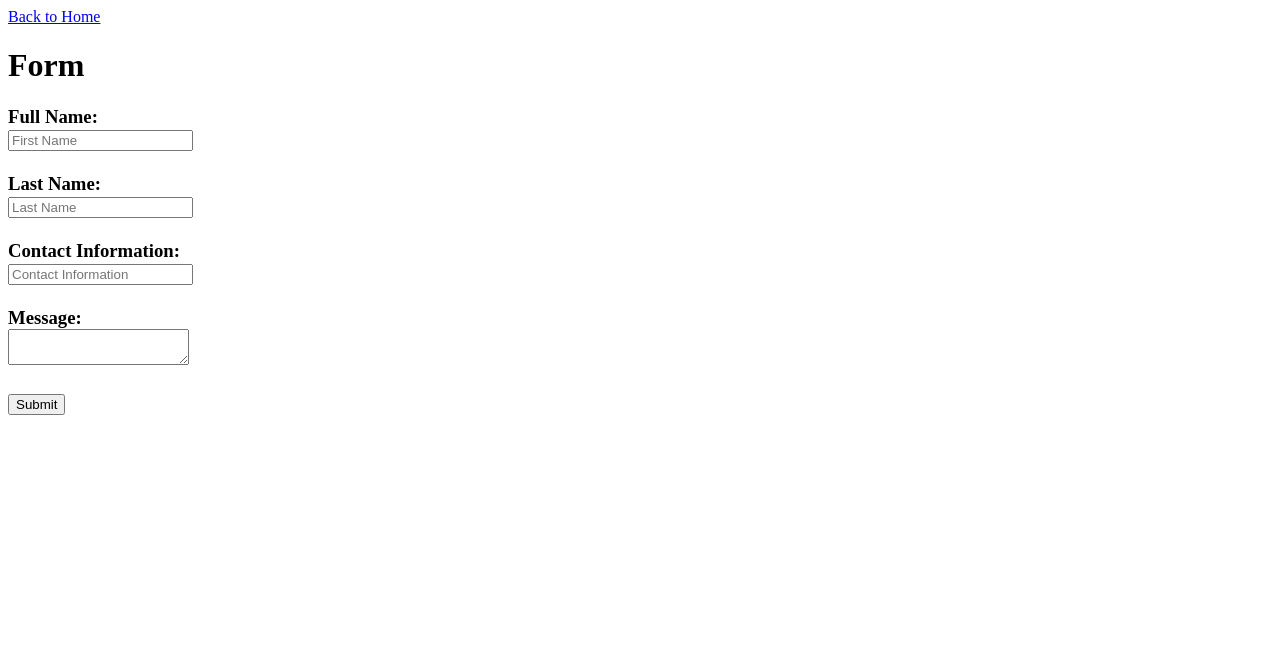
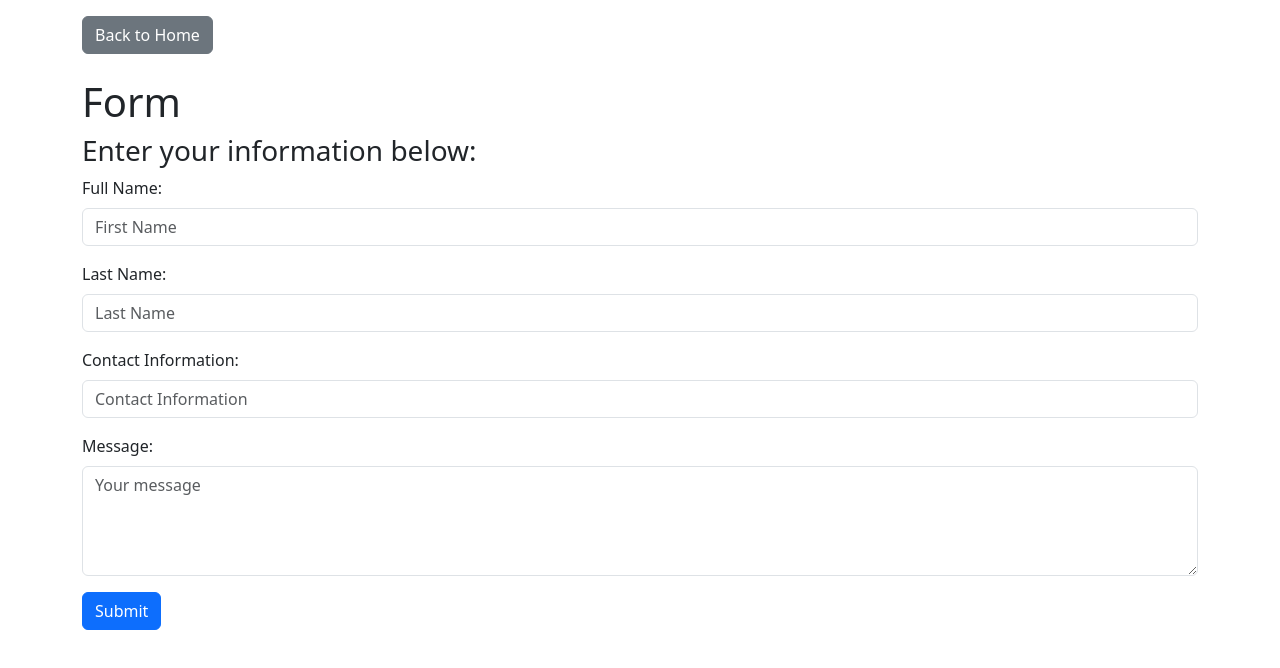
Before and after one commit to cheshireNE/week3-Bootstrap-CSS, a website: page form.html in a window 1280 px wide. Drawn offline with nearby package versions, Linux system fonts and the light colour scheme.

Commit message:
Update form.html with latest changes

```diff
--- a/form.html
+++ b/form.html
@@ -1,25 +1,49 @@
 <!DOCTYPE html>
-<a href="index.html">Back to Home</a>
 <html lang="en">
 <head>
     <title>Form</title>
     <meta charset="UTF-8">
     <meta name="viewport" content="width=device-width, initial-scale=1">
-        <link href="css/style.css" rel="stylesheet">
+    <!-- Bootstrap CSS -->
+    <link href="https://cdn.jsdelivr.net/npm/bootstrap@5.3.3/dist/css/bootstrap.min.css" rel="stylesheet">
+    <link href="css/style.css" rel="stylesheet"> <!-- Optional custom styles -->
 </head>
-    <body>
-        <h1>Form</h1>
-        <h3><Enter your information below:</h3>
+
+<body class="container">
+
+    <!-- Back to Home Button -->
+    <a href="index.html" class="btn btn-secondary mt-3">Back to Home</a>
+
+    <!-- Form Section -->
+    <h1 class="mt-4">Form</h1>
+    <h3>Enter your information below:</h3>
+
     <form>
-                <label for="name">Full Name:</label><br>
-                <input type="text"  name="firstname" placeholder="First Name"><br><br>
-                <label for="name">Last Name:</label><br>
-                <input type="text" name="lastname" placeholder="Last Name"><br><br>
-                <label for="name">Contact Information:</label><br>
-                <input type="text" name="email" placeholder="Contact Information"><br><br>
-                <label for="message">Message:</label><br>
-                <textarea id="message" name="message"></textarea><br><br>
-                <input type="submit" value="Submit">
+        <div class="mb-3">
+            <label for="firstname" class="form-label">Full Name:</label>
+            <input type="text" name="firstname" class="form-control" placeholder="First Name">
+        </div>
+
+        <div class="mb-3">
+            <label for="lastname" class="form-label">Last Name:</label>
+            <input type="text" name="lastname" class="form-control" placeholder="Last Name">
+        </div>
+
+        <div class="mb-3">
+            <label for="email" class="form-label">Contact Information:</label>
+            <input type="text" name="email" class="form-control" placeholder="Contact Information">
+        </div>
+
+        <div class="mb-3">
+            <label for="message" class="form-label">Message:</label>
+            <textarea id="message" name="message" class="form-control" rows="4" placeholder="Your message"></textarea>
+        </div>
+
+        <button type="submit" class="btn btn-primary">Submit</button>
     </form>
+
+    <!-- Bootstrap JS Bundle -->
+    <script src="https://cdn.jsdelivr.net/npm/bootstrap@5.3.3/dist/js/bootstrap.bundle.min.js"></script>
+
 </body>
 </html>
```
Lines whose indentation alone changed are shown as unchanged.
